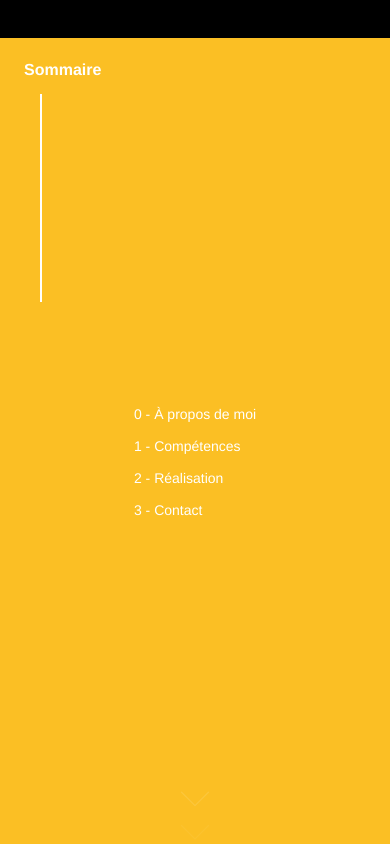
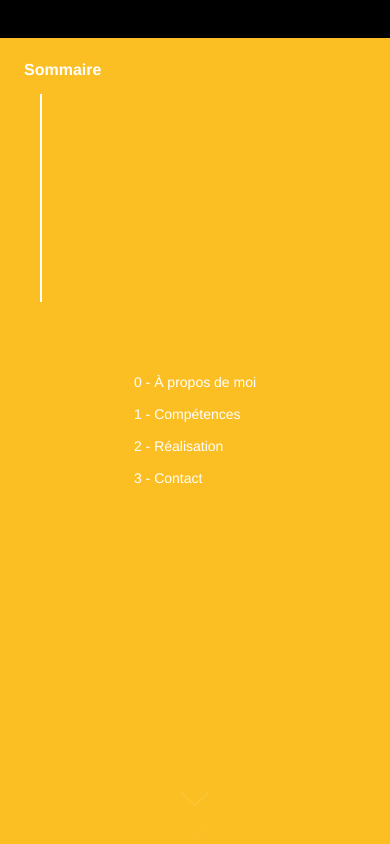
Before and after one commit to Noh4m/Portfolio-, a React (Create React App) app: page / in a window 390 px wide. Shown: the part 806-1650 px from the top of the page. Built offline with nearby package versions, Linux system fonts and the light colour scheme.

Commit message:
summary version mobile

```diff
--- a/src/App.js
+++ b/src/App.js
@@ -18,7 +18,7 @@ function App() {
                 <TextWithBar title="Sommaire"/>
                 <ArrowScroll />
 
-                <div className="md:pl-40 md:pt-20 flex relative items-center flex-col top-24 ">
+                <div className="md:pl-40 md:pt-20 flex relative translate-y-1/2 -translate-y-1/2 items-center flex-col  ">
                     <div className="">
                         <p className="text-sm leading-8   " >0 - À propos de moi </p>
                         <p className="text-sm leading-8   ">1 - Compétences  </p>
```
